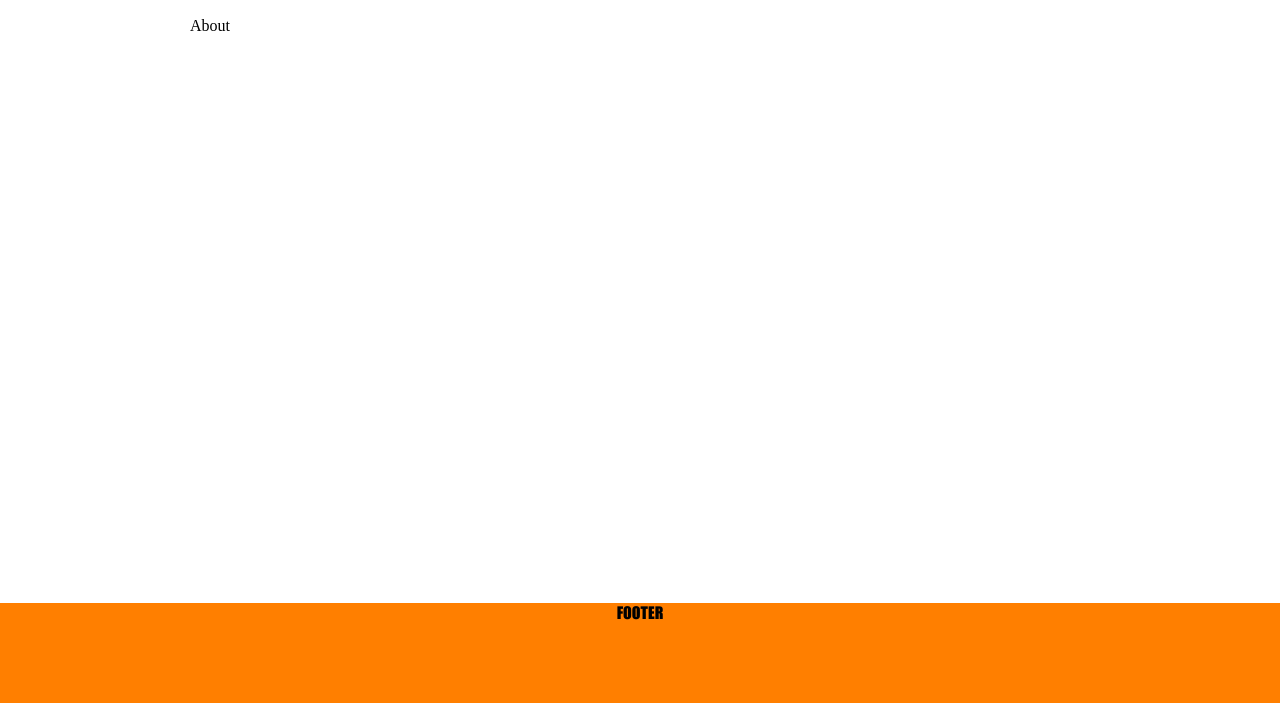
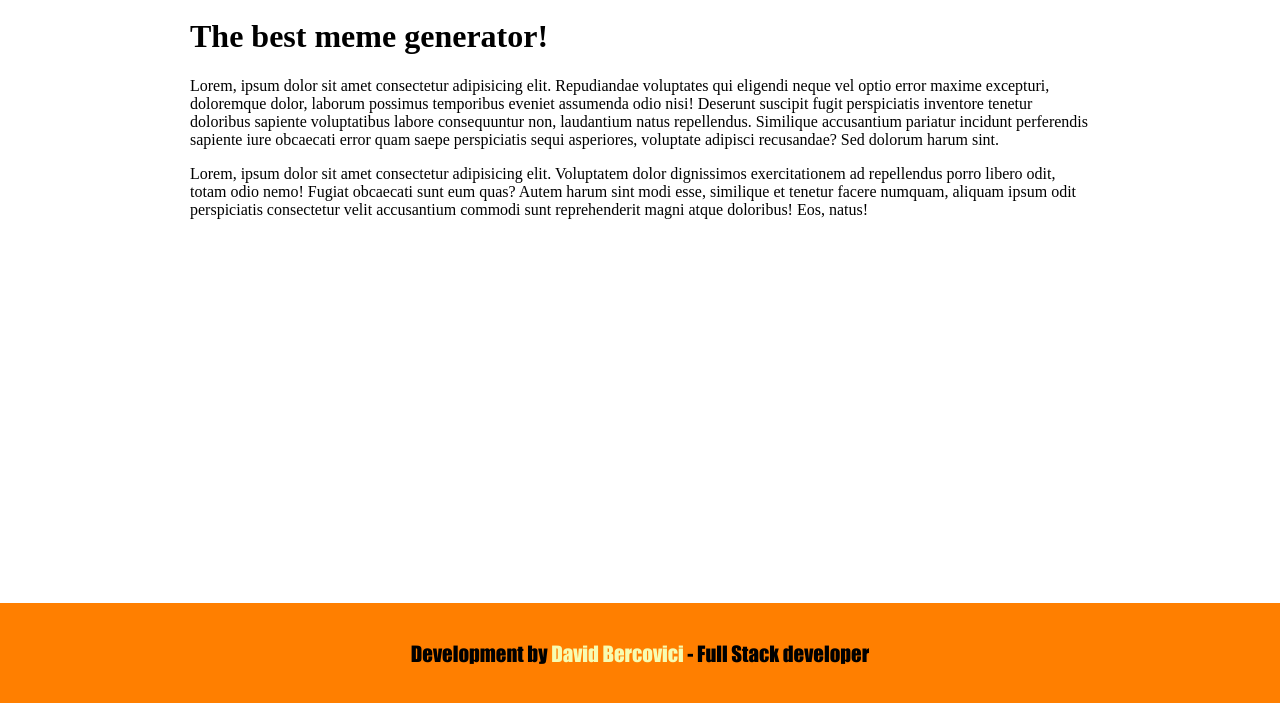
Before and after one commit to Berco257/meme-generator, a plain HTML site: page index.html in a window 1280 px wide. Both pictures are taken after a click on the link "About". Shown: the part 97-800 px from the top of the page. Drawn offline with Linux system fonts and the light colour scheme.

Commit message:
footer and about

```diff
--- a/css/main.css
+++ b/css/main.css
@@ -141,7 +141,7 @@ body.screen-active .screen {
     font-size: 1.875rem;
     font-family: montserrat-regular;
     background-color: #ff9a02e0;
-    box-shadow: -10px 0 20px 0 #322c2c;
+    box-shadow: 0 0 20px 10px #322c2c;
     transition: 0.4s;
 }
 
@@ -240,7 +240,8 @@ body.screen-active .screen {
 }
 
 /* ABOUT */
-.about{
+
+.about {
     display: none;
 }
 
@@ -371,6 +372,10 @@ body.screen-active .screen {
     width: 83%;
 }
 
+.meme-tools>.tool17 {
+    position: relative;
+}
+
 .meme-tools>.tool17>button {
     width: 40px;
     font-weight: bold;
@@ -385,6 +390,10 @@ body.screen-active .screen {
     font-weight: bold;
     cursor: context-menu;
     display: none;
+    position: absolute;
+    bottom: -20px;
+    left: 0;
+    right: 0;
 }
 
 /* SELECT FONTS */
@@ -445,11 +454,25 @@ footer {
     font-family: impact;
     position: absolute;
     bottom: 0;
+    display: flex;
 }
 
+footer a {
+    text-decoration: none;
+    color: rgb(247, 252, 177);
+    transition: 0.2s;
+}
+
+footer a:hover {
+    color: #ffffff;
+}
+
+footer>div{
+    font-size: 1.3rem;
+}
 /* TRANS */
 
-.he-font{
+.he-font {
     font-family: varela-round !important;
 }
 
--- a/index.html
+++ b/index.html
@@ -34,7 +34,25 @@
     <main class="main-content main-layout">
         <div class="gallery"></div>
         <div class="memes"></div>
-        <div class="about">About</div>
+        <div class="about">
+            <h1>The best meme generator!</h1>
+            <p>
+                Lorem, ipsum dolor sit amet consectetur adipisicing elit. Repudiandae voluptates
+                qui eligendi neque vel optio error maxime excepturi, doloremque dolor, laborum
+                possimus temporibus eveniet assumenda odio nisi! Deserunt suscipit fugit perspiciatis
+                inventore tenetur doloribus sapiente voluptatibus labore consequuntur non,
+                laudantium natus repellendus. Similique accusantium pariatur incidunt perferendis
+                sapiente iure obcaecati error quam saepe perspiciatis sequi asperiores, voluptate
+                adipisci recusandae? Sed dolorum harum sint.
+            </p>
+            <p>
+                Lorem, ipsum dolor sit amet consectetur adipisicing elit. Voluptatem dolor
+                dignissimos exercitationem ad repellendus porro libero odit, totam odio nemo!
+                Fugiat obcaecati sunt eum quas? Autem harum sint modi esse, similique et tenetur
+                facere numquam, aliquam ipsum odit perspiciatis consectetur velit accusantium
+                commodi sunt reprehenderit magni atque doloribus! Eos, natus!
+            </p>
+        </div>
         <div class="create-meme">
             <div class="canvas-container">
                 <canvas></canvas>
@@ -93,7 +111,7 @@
                     </a>
                 </div>
                 <div class="tool17">
-                    <button onclick="onSaveMeme()"  data-trans="save">Save</button>
+                    <button onclick="onSaveMeme()" data-trans="save">Save</button>
                     <label data-trans="saved">saved!</label>
                 </div>
             </div>
@@ -101,7 +119,9 @@
     </main>
 
     <footer>
-        <div class="footer-container main-layout">FOOTER</div>
+        <div class="footer-container main-layout">
+            Development by <a href="mailto:berc.david@gmail.com "> David Bercovici</a> - Full Stack developer
+        </div>
     </footer>
 
     <script src="js/service/storage.service.js"></script>
--- a/js/controller/main.controller.js
+++ b/js/controller/main.controller.js
@@ -25,14 +25,12 @@ function renderCanvas() {
         gCtx.drawImage(img, 0, 0, gElCanvas.width, gElCanvas.height);
         const lines = getLines();
         lines.forEach((line, idx) => {
-            if (idx === getSetSelectedLineIdx) return;
+            if (idx === getSetSelectedLineIdx()) return;
             drawText(line);
         });
         if (getSetSelectedLineIdx() !== -1) {
             renderTools();
             gMeme.img = getElCanvas().toDataURL("image/jpeg");
-            getLines().unshift(getLines().splice(getSetSelectedLineIdx(), 1)[0]);
-            getSetSelectedLineIdx(0);
             drawText(getSelectedLine());
             drawSelectedLineFrame();
         }
```
